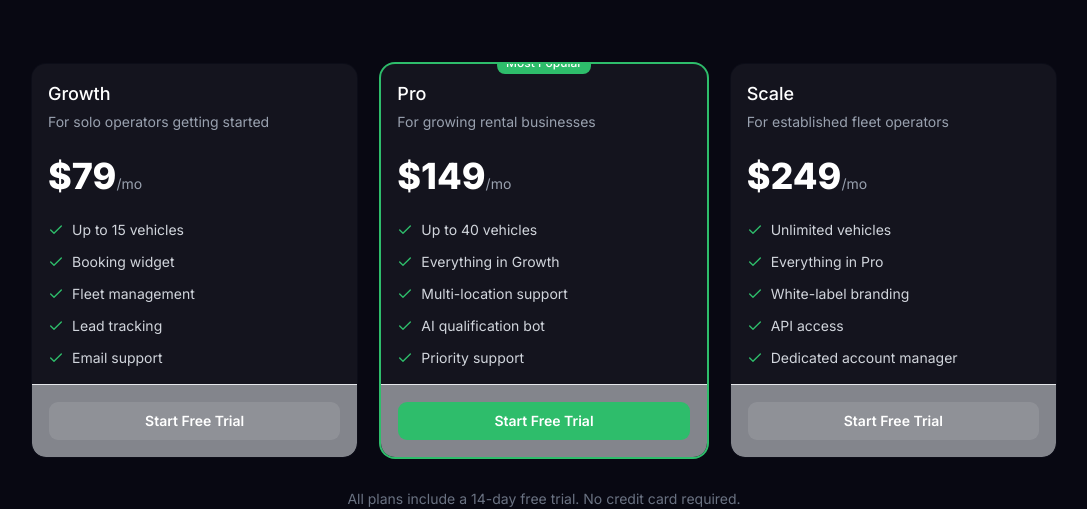
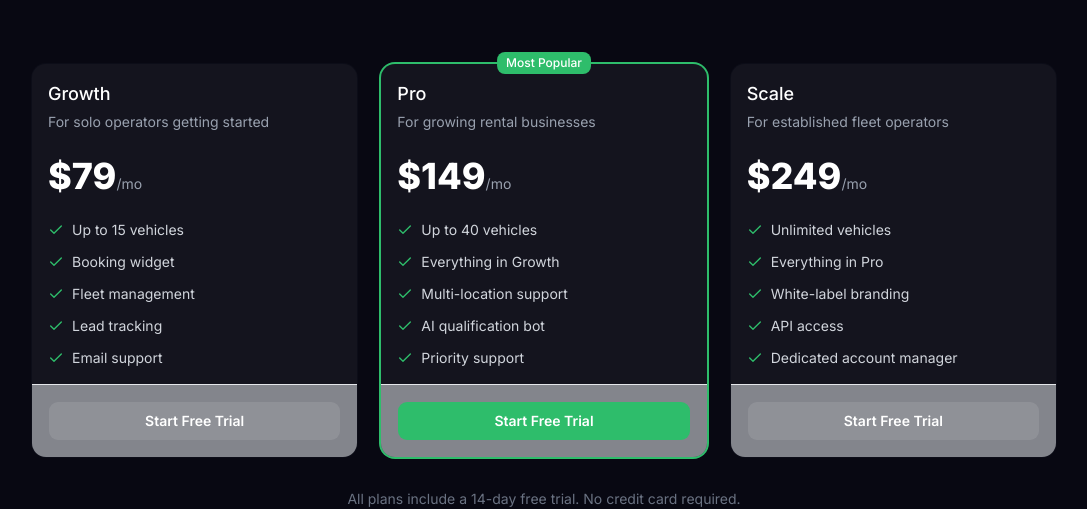
Before and after one commit to Sarihioenterprise/pcr-booking, a Next.js app: page / in a window 1280 px wide. Shown: the part 2163-2672 px from the top of the page, without its empty margins (96-1183 px from the left). Built offline with nearby package versions, Linux system fonts and the light colour scheme.

Commit message:
Remove overflow-hidden from Card component to allow badge overflow

```diff
--- a/app/pricing/page.tsx
+++ b/app/pricing/page.tsx
@@ -166,7 +166,7 @@ export default function PricingPage() {
           {pricingTiers.map((tier) => (
             <Card
               key={tier.name}
-              className={`flex flex-col bg-white shadow-sm overflow-visible ${
+              className={`flex flex-col bg-white shadow-sm ${
                 tier.highlighted
                   ? "ring-2 ring-[#2EBD6B] shadow-md"
                   : "ring-1 ring-[#E5E7EB]"
--- a/components/ui/card.tsx
+++ b/components/ui/card.tsx
@@ -12,7 +12,7 @@ function Card({
       data-slot="card"
       data-size={size}
       className={cn(
-        "group/card flex flex-col gap-4 overflow-hidden rounded-xl bg-card py-4 text-sm text-card-foreground ring-1 ring-foreground/10 has-data-[slot=card-footer]:pb-0 has-[>img:first-child]:pt-0 data-[size=sm]:gap-3 data-[size=sm]:py-3 data-[size=sm]:has-data-[slot=card-footer]:pb-0 *:[img:first-child]:rounded-t-xl *:[img:last-child]:rounded-b-xl",
+        "group/card flex flex-col gap-4 rounded-xl bg-card py-4 text-sm text-card-foreground ring-1 ring-foreground/10 has-data-[slot=card-footer]:pb-0 has-[>img:first-child]:pt-0 data-[size=sm]:gap-3 data-[size=sm]:py-3 data-[size=sm]:has-data-[slot=card-footer]:pb-0 *:[img:first-child]:rounded-t-xl *:[img:last-child]:rounded-b-xl",
         className
       )}
       {...props}
```
